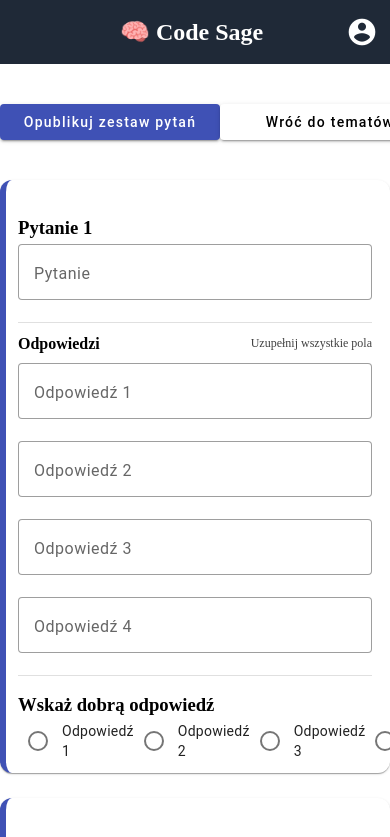
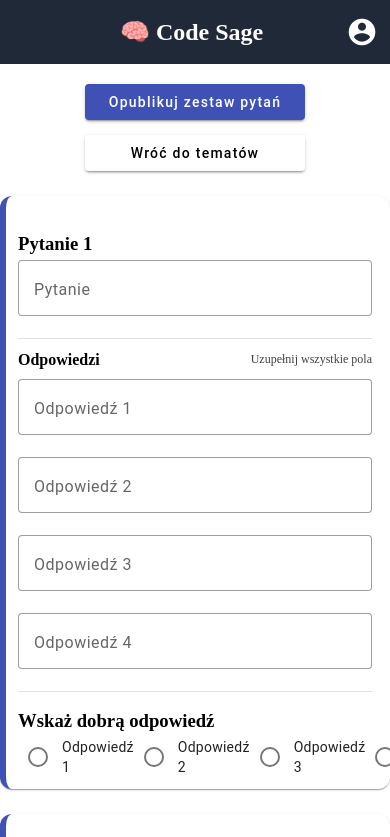
Before and after one commit to TobiaszCh/CodeSage_frontend, an Angular app: page /subjects/1/questions/new in a window 390 px wide. Shown: the top 837 px of the page. Built offline with nearby package versions, Linux system fonts and the light colour scheme; no server answers.

Commit message:
Feature: - Improved padding and responsiveness

```diff
--- a/src/app/course/course.component.css
+++ b/src/app/course/course.component.css
@@ -1,6 +1,8 @@
 main, header {
     text-align: center;
     margin-bottom: 30px;
+    padding-left: 6px;
+    padding-right: 6px;
 }
 
 li {
--- a/src/app/create-question/create-question.component.css
+++ b/src/app/create-question/create-question.component.css
@@ -57,3 +57,16 @@ h3 {
 .correct-answer-backround {
     background-color: #A5D6A7 !important;
 }
+
+@media (max-width: 768px) {
+    .buttons {
+        margin: 20px auto;
+        display: grid;
+        justify-content:space-around;
+        max-width: 720px;
+    }
+
+    .back-button  {
+        margin-top: 15px;
+    }
+}
--- a/src/app/edit-question/edit-question.component.css
+++ b/src/app/edit-question/edit-question.component.css
@@ -28,3 +28,16 @@
     font-size: 20px;
     height: 20px;
 }
+
+@media (max-width: 768px) {
+    .buttons {
+        margin: 20px auto;
+        display: grid;
+        justify-content:space-around;
+        max-width: 720px;
+    }
+
+    .back-button  {
+        margin-top: 15px;
+    }
+}
--- a/src/app/subject/subject.component.css
+++ b/src/app/subject/subject.component.css
@@ -93,6 +93,7 @@ section:hover .add-subject {
 
 .subject-wrapper {
   width: 100%;
+  max-width: 340px;
   position: relative;
 }
 
```
